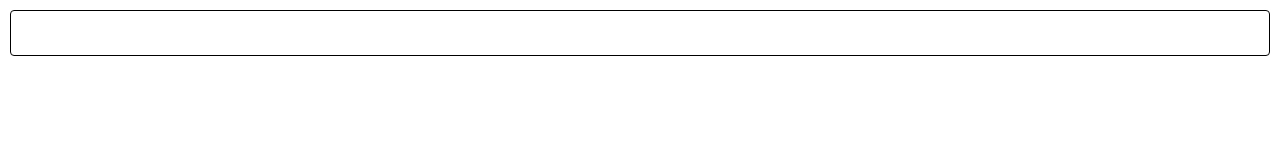
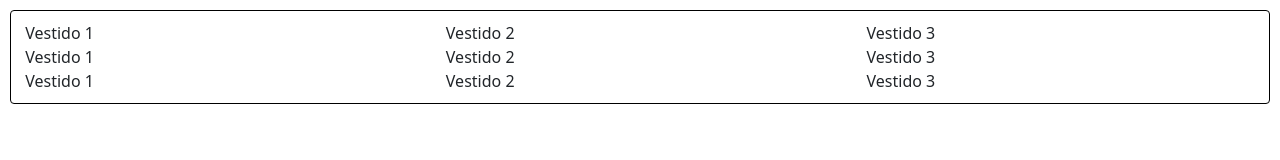
Before and after one commit to ViniMarkos283/project-loja-de-roupas, a plain HTML site: page html/index.html in a window 1280 px wide. Drawn offline with nearby package versions, Linux system fonts and the light colour scheme.

Commit message:
organizando colunas

```diff
--- a/html/index.html
+++ b/html/index.html
@@ -8,18 +8,72 @@
   <title>Document</title>
 </head>
 <body>
-  <header>
-
-  </header>
+  <div id="headerContainer"></div>
   <main>
     <section class="catalogue">
-      <div class="item">
-        <a>
-          <img class="image">
-          <label class="title"></label>
-        </a>
+      <div class="row">
+        <div class="item col">
+          <a>
+            <img class="image">
+            <label class="title">Vestido 1</label>
+          </a>
+        </div>
+        <div class="item col">
+          <a>
+            <img class="image">
+            <label class="title">Vestido 2</label>
+          </a>
+        </div>
+        <div class="item col">
+          <a>
+            <img class="image">
+            <label class="title">Vestido 3</label>
+          </a>
+        </div>
+      </div>
+      <div class="row">
+        <div class="item col">
+          <a>
+            <img class="image">
+            <label class="title">Vestido 1</label>
+          </a>
+        </div>
+        <div class="item col">
+          <a>
+            <img class="image">
+            <label class="title">Vestido 2</label>
+          </a>
+        </div>
+        <div class="item col">
+          <a>
+            <img class="image">
+            <label class="title">Vestido 3</label>
+          </a>
+        </div>
+      </div>
+      <div class="row">
+        <div class="item col">
+          <a>
+            <img class="image">
+            <label class="title">Vestido 1</label>
+          </a>
+        </div>
+        <div class="item col">
+          <a>
+            <img class="image">
+            <label class="title">Vestido 2</label>
+          </a>
+        </div>
+        <div class="item col">
+          <a>
+            <img class="image">
+            <label class="title">Vestido 3</label>
+          </a>
+        </div>
       </div>
     </section>
   </main>
+  <script src="header.js"></script>
+  <script src="index.js"></script>
 </body>
 </html>
```
